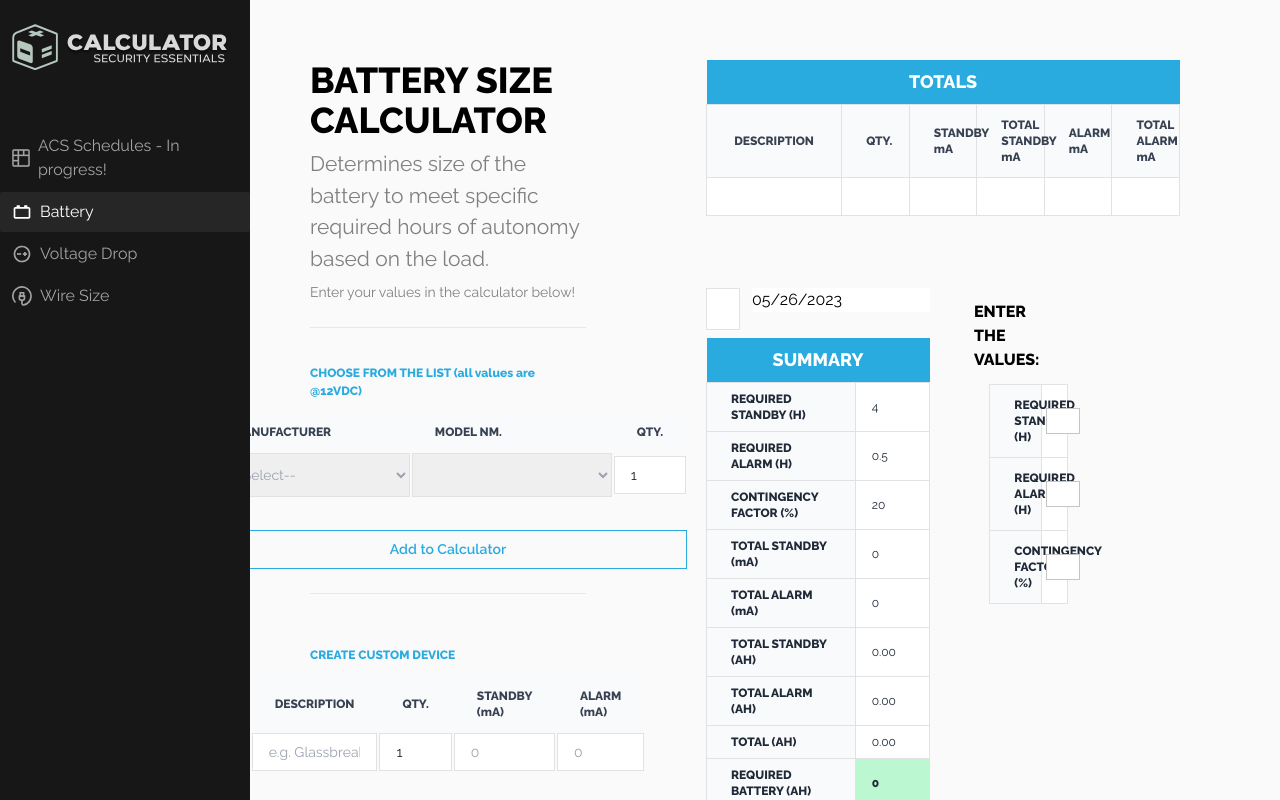
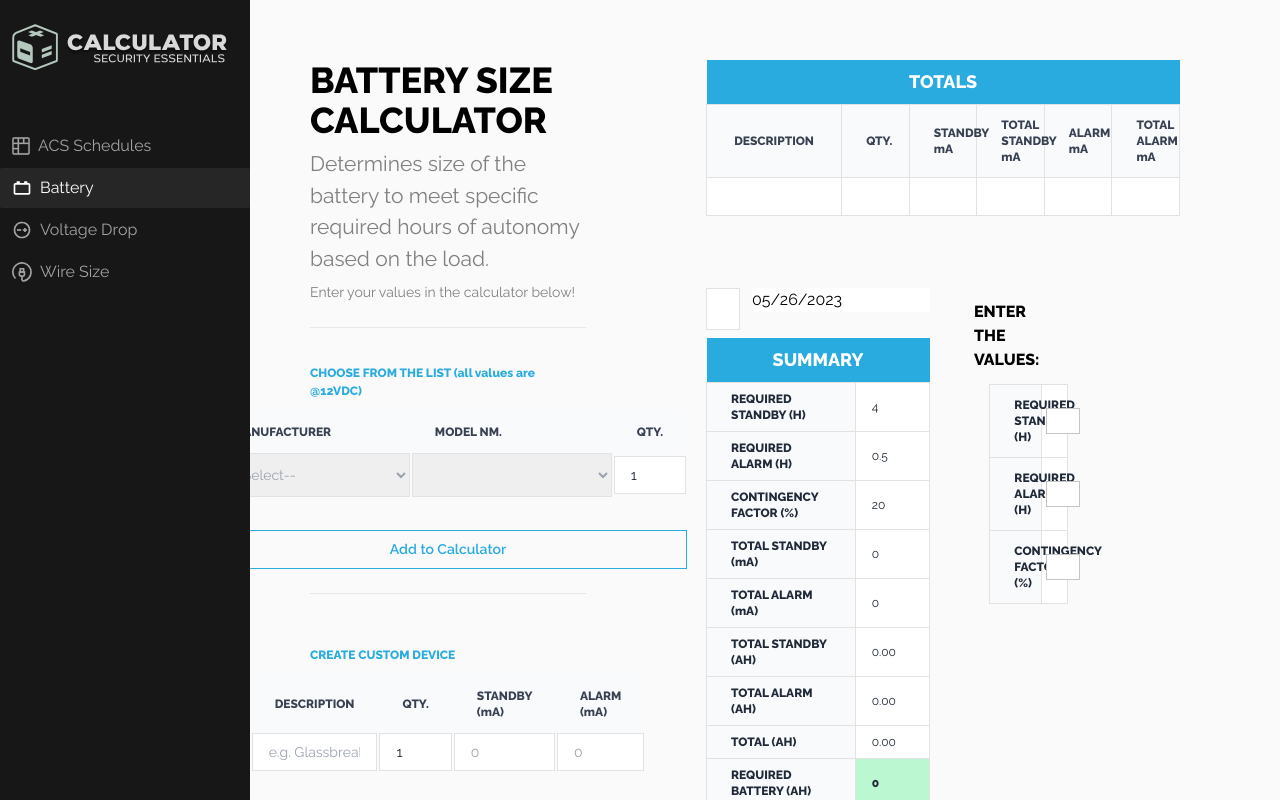
Before and after one commit to darac001/security-calculator-main, a React (Vite) app: page / in a window 1280 px wide. Built offline with nearby package versions, Linux system fonts and the light colour scheme.

Commit message:
Update navigation.jsx

```diff
--- a/src/constants/navigation.jsx
+++ b/src/constants/navigation.jsx
@@ -17,7 +17,7 @@ import { ReactComponent as TableIcon } from '../assets/icon-table.svg'
 export const DASHBOARD_SIDEBAR_LINKS = [
 		{
 		key: '1',
-		label: 'ACS Schedules - In progress!',
+		label: 'ACS Schedules',
 		path: '/acschedules',
 		icon: <TableIcon />
 	},
```
